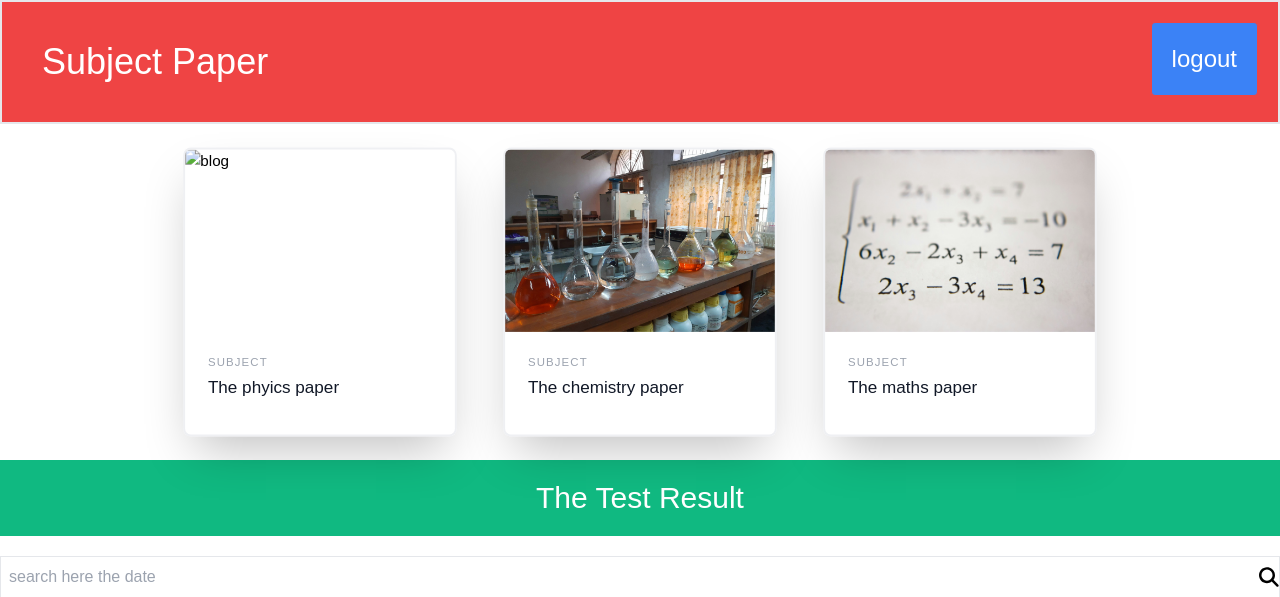
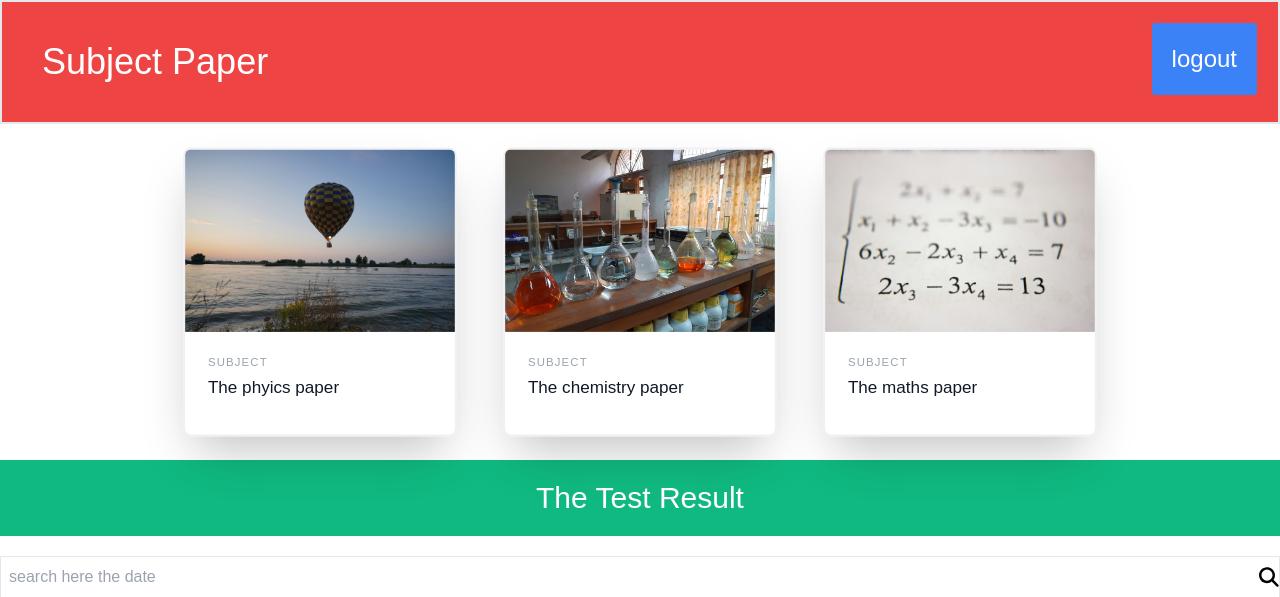
Before and after one commit to jesteen1/jee_students, a Node server app: template views/home.ejs in a window 1280 px wide. Shown: the top 597 px of the page. Run offline with Node 20, Linux system fonts and the light colour scheme; the template is opened without the code that fills it, so the values that code supplies are empty; style sheets or scripts are compiled from the project's sources; some libraries are stand-ins or nearby versions.

Commit message:
Update home.ejs

```diff
--- a/views/home.ejs
+++ b/views/home.ejs
@@ -19,7 +19,7 @@
 
   <div class="p-4 transform scale-95 transition-all hover:scale-100 duration-100 cursor-pointer  ">
       <div class="h-full border-2 w-72 shadow-2xl border-gray-200 border-opacity-60 rounded-lg overflow-hidden">
-          <img class="lg:h-48 md:h-36 w-72 object-cover object-center " href="https://github.com/jesteen1/jee_students/blob/762e8b00aa48b67f05c200ef14c35eaf866add71/public/phyics.jpg" alt="blog">
+          <img class="lg:h-48 md:h-36 w-72 object-cover object-center " src="https://github.com/jesteen1/jee_students/blob/762e8b00aa48b67f05c200ef14c35eaf866add71/public/phyics.jpg" alt="blog">
           <div class="p-6">
               <h2 class="tracking-widest text-xs title-font font-medium text-gray-400 mb-1">SUBJECT</h2>
               <h1 class="title-font text-lg font-medium text-gray-900 mb-3">The phyics paper </h1>
```
